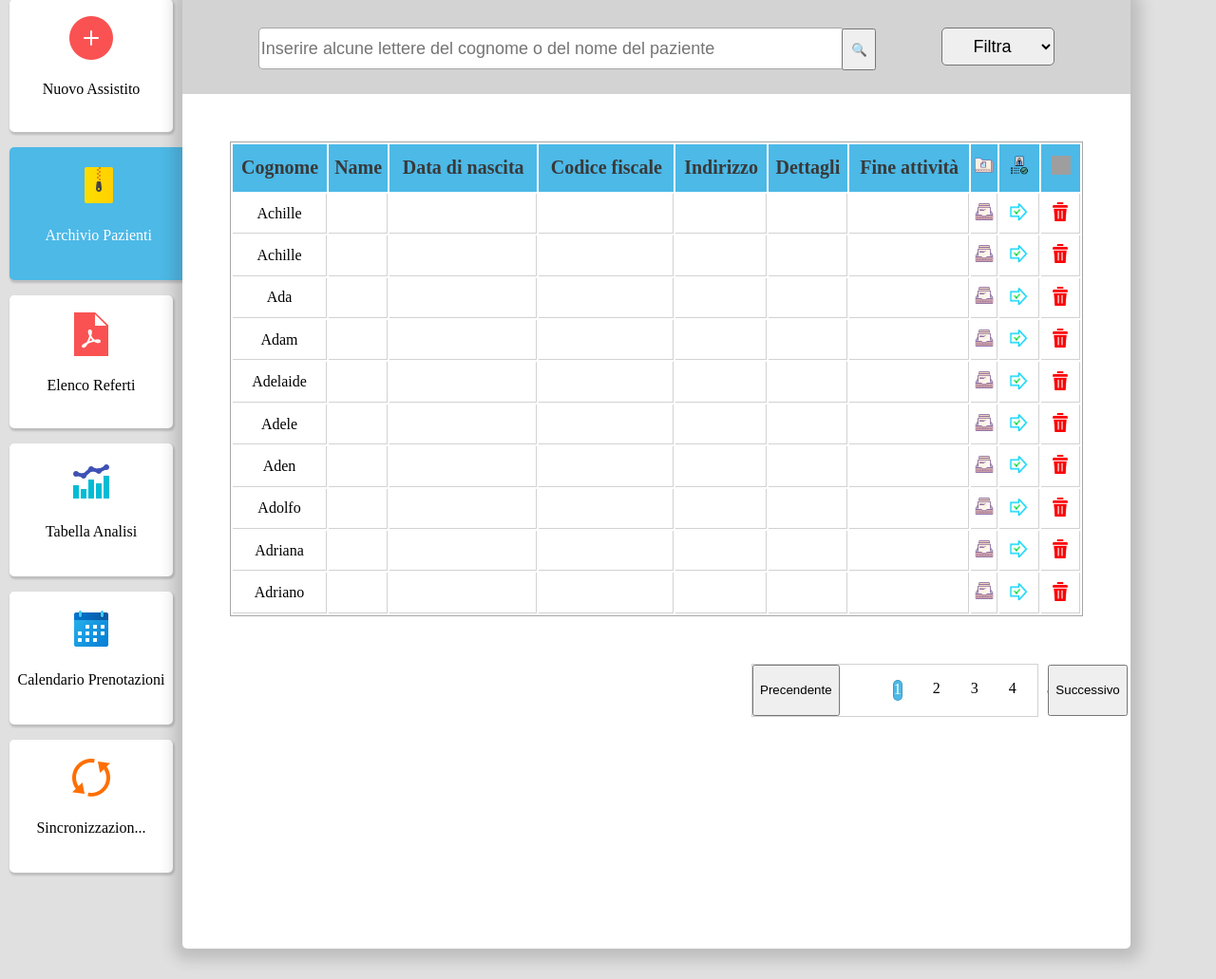
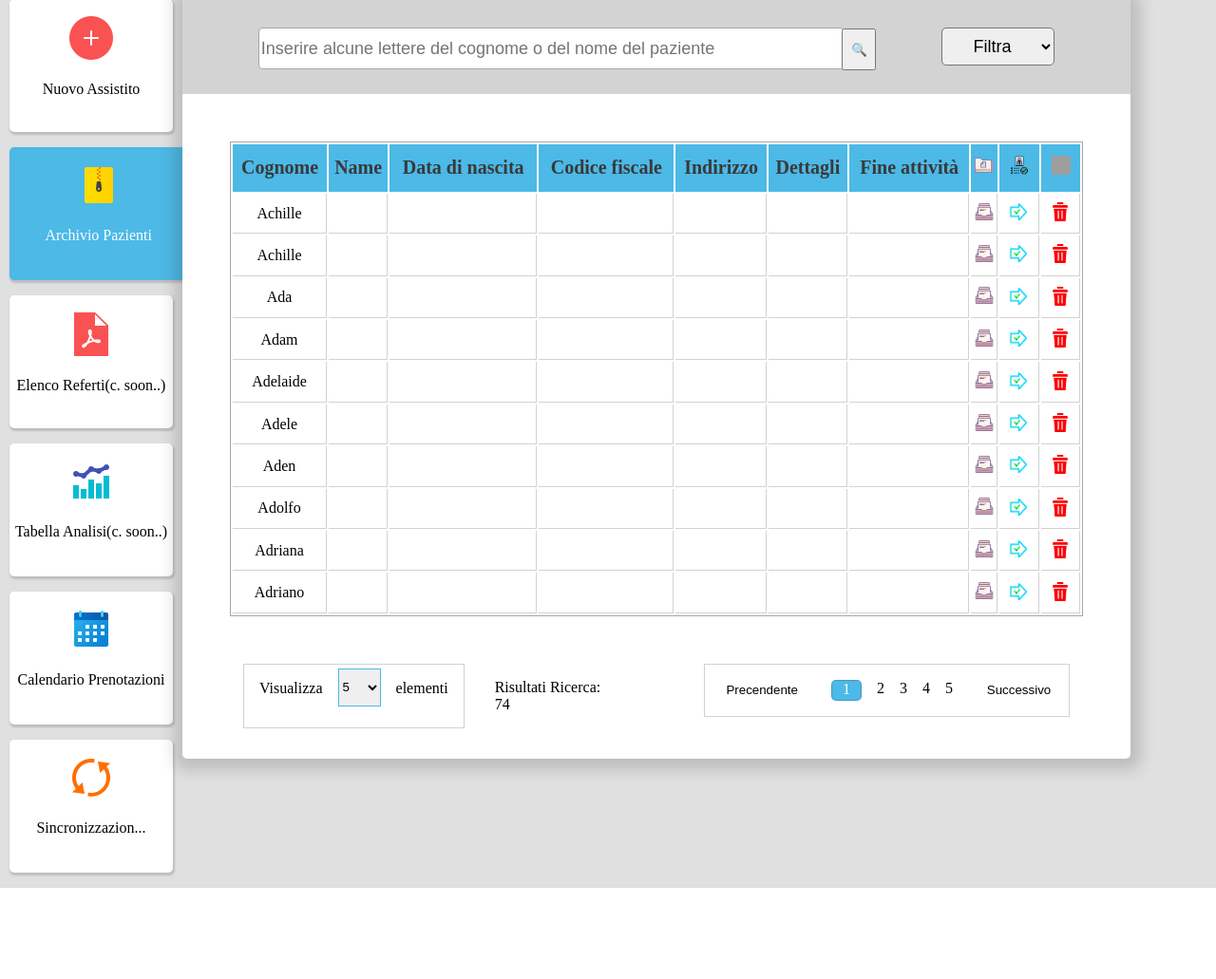
Before and after one commit to Vito290500/Prototipo-Venere, a Django app: a page that uses section_medico/templates/structure/homePageMedico.html in a window 1280 px wide. Shown: the part 121-1152 px from the top of the page at 95% size. After the commit the page ends 1056 px from the top, so only its background shows below. Run offline with Django 4.2, Linux system fonts and the light colour scheme; grey boxes are pictures that could not be loaded.

Commit message:
improved pagination on 'archivio pazienti section' and added the change layout

```diff
--- a/section_medico/static/style/archiviopazienti.css
+++ b/section_medico/static/style/archiviopazienti.css
@@ -1,28 +1,30 @@
-.main-content-section{
+.main-content-section {
     width: 78%;
     background-color: white;
     margin-top: 2rem;
     margin-bottom: 2rem;
     border-radius: 0px 5px 5px 5px;
     box-shadow: 1px 2px 15px 10px rgba(57, 57, 57, 0.2);
-    height: 1000px;
+    height: 100%;
+    padding-bottom: 100px;
 }
-#archivio-pazienti-btn{
+
+#archivio-pazienti-btn {
     background-color: #4CB9E7;
     width: 98%;
     border-radius: 5px 0px 0px 5px;
     color: white;
 }
-.ricerca{
+.ricerca {
     background-color: lightgrey;
     height: 100px;
     display: flex;
 }
-.barra-container{
+.barra-container {
     width: 72%;
     margin-left: 8%;
 }
-.barra-ricerca-input{
+.barra-ricerca-input {
     border: 1px solid rgba(33, 33, 33, 0.4);
     height: 40px;
     border-radius: 5px;
@@ -30,85 +32,97 @@
     font-size: 18px;
     width: 85%;
 }
-.barra-container button{
+.barra-container button {
     height: 44px;
     width: 5%;
     margin-top: 30px;
     margin-left: -0.4rem;
 }
-.barra-container button:hover{
+.barra-container button:hover {
     cursor: pointer;
 }
-.barra-ricerca-input:active{
+.barra-ricerca-input:active {
     outline: none;
 }
-.filtri{
+.filtri {
     margin-top: 30px;
     width: 15%;
     display: flex;
     flex-direction: row;
 }
-.filtri select{
+.filtri select {
     height: 40px;
     width: 80%;
     border-radius: 5px;
     text-align: center;
     font-size: 18px;
 }
-#myTable{
+#myTable {
     width: 90%;
     height: 500px;
     margin: 5% 5% 5% 5%;
     border: 1px solid rgba(33, 33, 33, 0.4);
 }
-#myTable thead{
+#myTable thead {
     background-color: #4CB9E7;
     height: 50px;
     font-size: 20px;
     color: rgb(57, 57, 57);
 }
-#tableBody{
+#tableBody {
     text-align: center;
 }
-#tableBody td{
+#tableBody td {
     border-right: 1px solid rgba(33, 33, 33, 0.2);
     border-bottom: 1px solid rgba(33, 33, 33, 0.2);
 }
-#tableBody td button{
+#tableBody td button {
     border: none;
     background-color: white;
 }
-#tableBody td button:hover{
+#tableBody td button:hover {
     cursor: pointer;
 }
 
-
-
 /* Pagination Style */
-.Pagination{
+.Pagination {
     display: flex;
     border: 1px solid rgba(33, 33, 33, 0.2);
-    width: 30%;
-    margin-left: 60%;
+    position: absolute;
+    right: 12%;
 }
-.pagination{
+.Pagination button {
+    width: 20%;
+    background-color: white;
+    border: none;
+}
+.prev {
+    margin-left: 1rem;
+}
+.next {
+    margin-right: 1rem;
+}
+.Pagination button:hover {
+    cursor: pointer;
+}
+.pagination {
     display: flex;
     list-style-type: none;
     width: 60%;
 }
-.Pagination p{
+.Pagination p {
     color: rgb(159, 159, 159);
     width: 20%;
-    margin-left: 1rem;
     margin-right: 1rem;
 }
-.pagination li{
-    margin-left: 1rem;
+.pagination li {
     margin-right: 1rem;
 }
-.pagination li:hover{
+.pagination li:hover {
     cursor: pointer;
     background-color: #4CB9E7;
+    color: white;
+    border-radius: 5px;
 }
 .pagination li.active {
     border: 1px solid rgba(33, 33, 33, 0.2);
@@ -120,9 +134,25 @@
     color: white;
 }
 
-
-
-
+/* Change layout table style */
+.visualizza-elementi {
+    display: flex;
+    width: 30%;
+    position: absolute;
+    left: 20%;
+    margin-bottom: 2rem;
+}
+.change-table-layout {
+    display: flex;
+    border: 1px solid rgba(33, 33, 33, 0.2);
+    width: 240px;
+    margin-right: 2rem;
+}
+.change-table-layout select {
+    border: 1px solid #4CB9E7;
+    height: 40px;
+    margin: 0.25rem 1rem 0rem 1rem;
+}
 
 /* Modal Style */
 .modal {
@@ -142,11 +172,11 @@
 .modal-content {
     padding: 20px; /* Set the maximum height for the modal content */
 }
-.Head-section{
+.Head-section {
     display: flex;
     width: 100%;
 }
-.Head-section h1{
+.Head-section h1 {
     color: #041760;
     margin-top: -1rem;
 }
@@ -157,48 +187,48 @@
     cursor: pointer;
     font-size: 30px;
 }
-.close:hover{
+.close:hover {
     transform: scale(1.2);
 }
-.close:active{
+.close:active {
     color: #4CB9E7;
 }
-.Check-up-exam{
+.Check-up-exam {
     display: flex;
     width: 100%;
 }
-.Search-exam{
+.Search-exam {
     width: 50%;
     margin-top: 2rem;
 }
-.Search-exam input{
+.Search-exam input {
     border: none;
     border-bottom: 0.5px solid lightgrey;
     width: 300px;
     font-size: 20px;
     height: 40px;
 }
-.search-result{
+.search-result {
     border: 0.5px solid lightgrey;
     width: 300px;
     margin-top: 1rem;
     height: 200px;
     text-align: center;
 }
-.Search-exam .search{
+.Search-exam .search {
     width: 40px;
     height: 40px;
     border: none;
     background-color: white;
     margin-left: 0rem;
 }
-.search:hover{
+.search:hover {
     cursor: pointer;
     transform: scale(1.1);
 }
-.save{
+.save {
     color: #4CB9E7;
-    border:0.5px solid #4CB9E7;
+    border: 0.5px solid #4CB9E7;
     width: 150px;
     background-color: white;
     border-radius: 5px;
@@ -206,10 +236,10 @@
     height: 25px;
     font-size: 18px;
 }
-.save:hover{
+.save:hover {
     transform: scale(1.1);
 }
-.check-list{
+.check-list {
     width: 50%;
 }
 .check-button {
@@ -226,12 +256,20 @@
 .esami {
     display: flex;
 }
-
-
+.overlay {
+    display: none;
+    position: fixed;
+    top: 0;
+    left: 0;
+    width: 100%;
+    height: 100%;
+    background-color: rgba(0, 0, 0, 0.5);
+    z-index: 0;
+}
 
 /* Media Query for smartphones */
-@media only screen and (max-width: 767px){
-    .main-content-section{
+@media only screen and (max-width: 767px) {
+    .main-content-section {
         height: 710px;
         margin-left: 0.2rem;
     }
--- a/section_medico/templates/structure/homePageMedico.html
+++ b/section_medico/templates/structure/homePageMedico.html
@@ -38,21 +38,21 @@
                 <img src="{% static 'style/img/homepage/archiviobtn.png' %}" alt="">
                 <p>Archivio Pazienti</p>
             </a>
-            <a href="{% url 'elenco-referti' %}" id="elenco-referto-btn">
+            <a href="" id="elenco-referto-btn">
                 <img src="{% static 'style/img/homepage/pdf.png' %}" alt="">
-                <p>Elenco Referti</p>
+                <p>Elenco Referti(c. soon..)</p>
             </a>
-            <a href="{% url 'tabella-analisi' %}" id="tabella-analisi-btn">
+            <a href="" id="tabella-analisi-btn">
                 <img src="{% static 'style/img/homepage/analisibtn.png' %}" alt="">
-                <p>Tabella Analisi</p>
+                <p>Tabella Analisi(c. soon..)</p>
             </a>
             <a href="{% url 'calendario-prenotazioni' %}" id="calendario-btn">
                 <img src="{% static 'style/img/homepage/calendario.png' %}" alt="">
                 <p>Calendario Prenotazioni</p>
             </a>
-            <a href="{% url 'sincronizzazione' %}" id="sincronizzazione-btn">
+            <a href="" id="sincronizzazione-btn">
                 <img src="{% static 'style/img/homepage/sincronizzazione.png' %}" alt="">
-                <p>Sincronizzazione</p>
+                <p>Sincronizzazione(c. soon..)</p>
             </a>
 
         </div>
--- a/section_medico/templates/structure/includes/archiviopazienti.html
+++ b/section_medico/templates/structure/includes/archiviopazienti.html
@@ -50,12 +50,33 @@
             </tbody>
         </table>
 
-        <div class="Pagination">
-            <button id="prevButton" onclick="goToPreviousPage()">Precendente</button>
-            <ul class="pagination" id="pagination"></ul>
-            <button id="nextButton" onclick="goToNextPage()">Successivo</button>
+        <!--Add Function for change table layout-->
+        <div class="visualizza-elementi">
+            <div class="change-table-layout">
+                <p class="prev">Visualizza</p>
+                <select name="number-element" id="number-element" onchange="updateItemsPerPage()">
+                    <option value="5">5</option>
+                    <option value="10">10</option>
+                    <option value="50">50</option>
+                    <option value="100">100</option>
+                </select>
+                <p class="next">elementi</p>
+            </div>
+
+            <div class="numero-risultati">
+                <p>Risultati Ricerca:  {{ result }}</p>
+            </div>
         </div>
 
+
+
+
+
+        <div class="Pagination">
+            <button id="prevButton" class="prev" onclick="goToPreviousPage()">Precendente </button>
+            <ul class="pagination" id="pagination"></ul>
+            <button id="nextButton" class="next" onclick="goToNextPage()">Successivo </button>
+        </div>
 
         <div id="myModal" class="modal">
             <div class="modal-content">
@@ -93,6 +114,9 @@
                 </div>
             </div>
         </div>
+
+        <div id="overlay" class="overlay"></div>
+
     </div>
 
 
@@ -103,7 +127,7 @@
         const dataFromDjango = {{data_json|safe}};
         console.log('Data from Django:', dataFromDjango);
 
-        const itemsPerPage = 10;
+        let itemsPerPage = 10;
         let currentPage = 1;
 
         const tableBody = document.getElementById('tableBody');
@@ -156,6 +180,13 @@
                                     <td>--</td> `;
                 tableBody.appendChild(row);
             }
+        }
+
+        function updateItemsPerPage() {
+            const selectElement = document.getElementById('number-element');
+            itemsPerPage = parseInt(selectElement.value,10);
+            currentPage = 1; // Reset to the first page when items per page changes
+            displayData();
         }
 
         //Display Pagination
@@ -220,14 +251,17 @@
 
         displayData();
         displayPagination();
+        updateItemsPerPage();
 
         //Show Modal For Accettazione
         function openModal() {
-        document.getElementById('myModal').style.display = 'block';
+            document.getElementById('myModal').style.display = 'block';
+            document.getElementById('overlay').style.display = 'block';
         }
 
         function closeModal() {
             document.getElementById('myModal').style.display = 'none';
+            document.getElementById('overlay').style.display = 'none';
         }
 
         function acceptEntry() {
--- a/section_medico/templates/structure/includes/cartella_paziente.html
+++ b/section_medico/templates/structure/includes/cartella_paziente.html
@@ -133,8 +133,8 @@
     <script>
         /* FUNCTION FOR MODAL 'ADD DOCUMENT'*/
         function openModalAdd() {
-        document.getElementById('ModalAdd').style.display = 'block';
-        document.getElementById('overlay').style.display = 'block';
+            document.getElementById('ModalAdd').style.display = 'block';
+            document.getElementById('overlay').style.display = 'block';
         }
 
         function closeModalAdd() {
--- a/section_medico/views.py
+++ b/section_medico/views.py
@@ -58,8 +58,10 @@
     ]
 
     data = []
+    result = 0
 
     for count in range(0, len(name_example)):
+        result += 1
         data.append({
             'cognome': name_example[count] ,
             'nome': '',
@@ -73,7 +75,8 @@
 
     data_json = json.dumps(data)
     return render(request, "structure/includes/archiviopazienti.html", {'data_json': data_json,
-                                                                        'esami': name_exam}, )
+                                                                        'esami': name_exam,
+                                                                        'result': result}, )
 
 
 def Cartella_Paziente(request):
```
